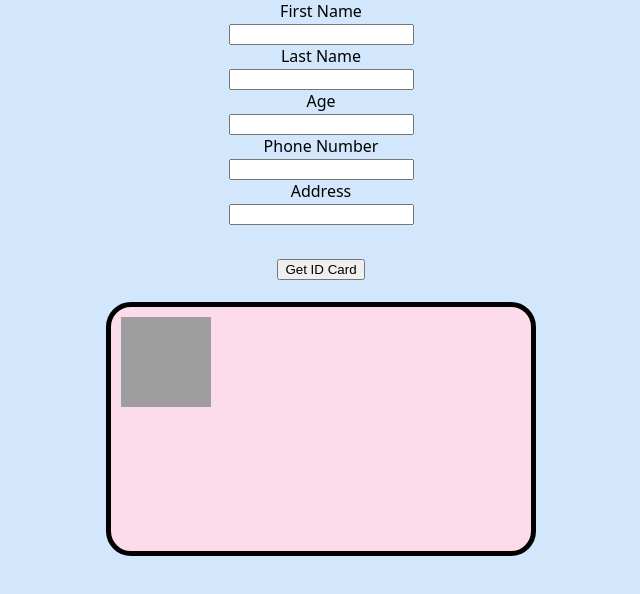
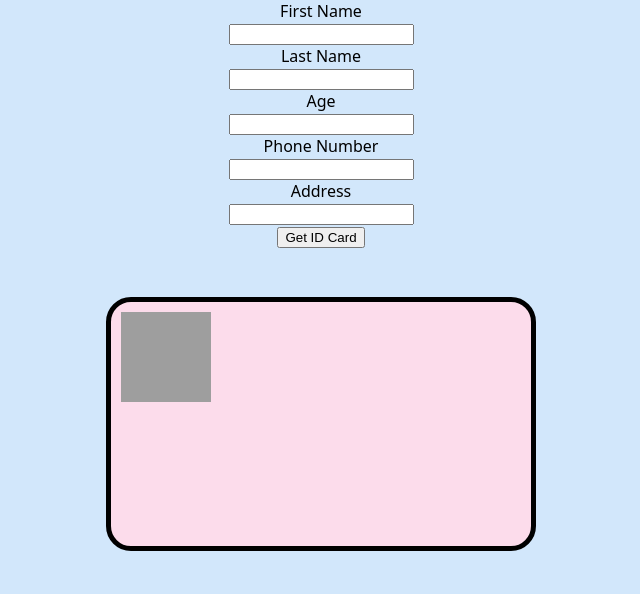
Before and after one commit to LeniCode/Final-Project-ID-Card, a plain HTML site: page index.html in a window 1280 px wide. Shown: the part 86-680 px from the top of the page, without its empty margins (319-959 px from the left). Drawn offline with Linux system fonts and the light colour scheme; grey boxes are pictures that could not be loaded.

Commit message:
Added marging to button instead of form

```diff
--- a/style.css
+++ b/style.css
@@ -7,7 +7,7 @@ body {
   text-align:center;
 }
 
-form {
+button{
   margin-bottom: 2em;
 }
 
```
